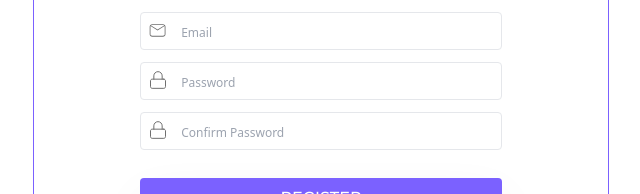
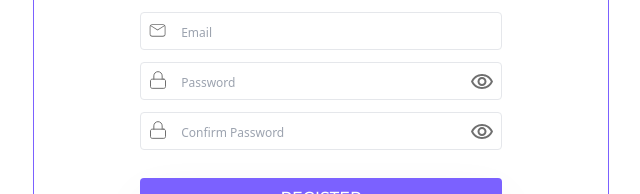
Before and after one commit to hendrixthecoder/doodleflow, a Next.js app: page /register in a window 1280 px wide. Shown: the part 379-573 px from the top of the page, without its empty margins (319-959 px from the left). Built offline with nearby package versions, Linux system fonts and the light colour scheme; no server answers; a web font is replaced by a local one.

Commit message:
feat: added password toggling functionality on unauth pages

```diff
--- a/src/app/(unauth)/layout.tsx
+++ b/src/app/(unauth)/layout.tsx
@@ -17,7 +17,7 @@ export default function RootLayout({
     <html lang="en">
       <body className="">
         <main
-          className={`h-screen w-full flex justify-center place-items-center`}
+          className={`h-[100svh] w-full flex justify-center place-items-center`}
         >
           <div className="border border-myPurple w-[70%] h-[70%] max-w-xl rounded-2xl flex flex-col place-items-center">
             <div className="flex flex-col gap-10 h-full justify-center items-center w-[70%] ">
--- a/src/app/(unauth)/login/page.tsx
+++ b/src/app/(unauth)/login/page.tsx
@@ -12,9 +12,12 @@ import { UserCredential } from "firebase/auth";
 import { useStateContext } from "@/contexts/ContextProvider";
 import { toast, Toaster } from "react-hot-toast";
 import { doc, getDoc } from "firebase/firestore";
+import VisibilityOffOutlinedIcon from "@mui/icons-material/VisibilityOffOutlined";
+import VisibilityOutlinedIcon from "@mui/icons-material/VisibilityOutlined";
 
 const Page = () => {
   const { setLoggedUser, user } = useStateContext();
+  const [showPassword, setShowPassword] = useState<boolean>(false)
   const [signInWithEmailAndPassword] = useSignInWithEmailAndPassword(auth);
   const router = useRouter();
   const [formBody, setFormBody] = useState<LoginFormObject>({
@@ -81,12 +84,22 @@ const Page = () => {
             setFormBody({ ...formBody, password: e.target.value })
           }
           value={password}
-          type="password"
+          type={showPassword ? 'text' : 'password'}
           className="border rounded w-full auth-form text-xs sm:text-base placeholder:text-xs"
           name="password"
           placeholder="Password"
           required
         />
+        <div
+          onClick={() => setShowPassword(!showPassword)}
+          className="absolute text-xs right-2 z-10 top-1 sm:top-2 text-[#6F6F6F]"
+        >
+          {showPassword ? (
+            <VisibilityOffOutlinedIcon />
+          ) : (
+            <VisibilityOutlinedIcon />
+          )}
+        </div>
       </div>
       <Button
         type="submit"
--- a/src/components/forms/SignUpForm.tsx
+++ b/src/components/forms/SignUpForm.tsx
@@ -1,14 +1,17 @@
 "use client";
 import Image from "next/image";
 import Button from "../Button";
-import { FirebaseError } from "firebase/app";
 import { createUser } from "@/lib/utils";
 import { useRouter } from "next/navigation";
 import { useStateContext } from "@/contexts/ContextProvider";
 import { Toaster, toast } from "react-hot-toast";
+import { useState } from "react";
+import VisibilityOffOutlinedIcon from "@mui/icons-material/VisibilityOffOutlined";
+import VisibilityOutlinedIcon from "@mui/icons-material/VisibilityOutlined";
 
 const SignUpForm = () => {
   const { setLoggedUser } = useStateContext();
+  const [showPassword, setShowPassword] = useState<boolean>(false);
   const router = useRouter();
 
   const handleLoginForm = async (formData: FormData) => {
@@ -85,12 +88,22 @@ const SignUpForm = () => {
           height="20"
         />
         <input
-          type="password"
+          type={showPassword ? "text" : "password"}
           className="border rounded w-full auth-form text-xs sm:text-base placeholder:text-xs"
           name="password"
           placeholder="Password"
           required
         />
+        <div
+          onClick={() => setShowPassword(!showPassword)}
+          className="absolute text-xs right-2 z-10 top-1 sm:top-2 text-[#6F6F6F]"
+        >
+          {showPassword ? (
+            <VisibilityOffOutlinedIcon />
+          ) : (
+            <VisibilityOutlinedIcon />
+          )}
+        </div>
       </div>
       <div className="relative">
         <Image
@@ -101,12 +114,22 @@ const SignUpForm = () => {
           height="20"
         />
         <input
-          type="password"
+          type={showPassword ? "text" : "password"}
           className="border rounded w-full auth-form text-xs sm:text-base placeholder:text-xs"
           name="confPassword"
           placeholder="Confirm Password"
           required
         />
+        <div
+          onClick={() => setShowPassword(!showPassword)}
+          className="absolute text-xs right-2 z-10 top-1 sm:top-2 text-[#6F6F6F]"
+        >
+          {showPassword ? (
+            <VisibilityOffOutlinedIcon />
+          ) : (
+            <VisibilityOutlinedIcon />
+          )}
+        </div>
       </div>
       <Button
         type="submit"
```
